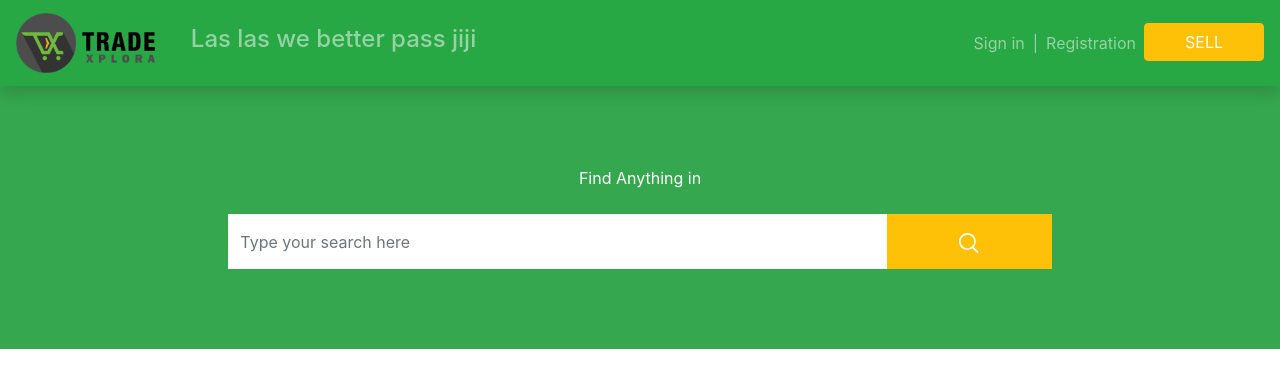
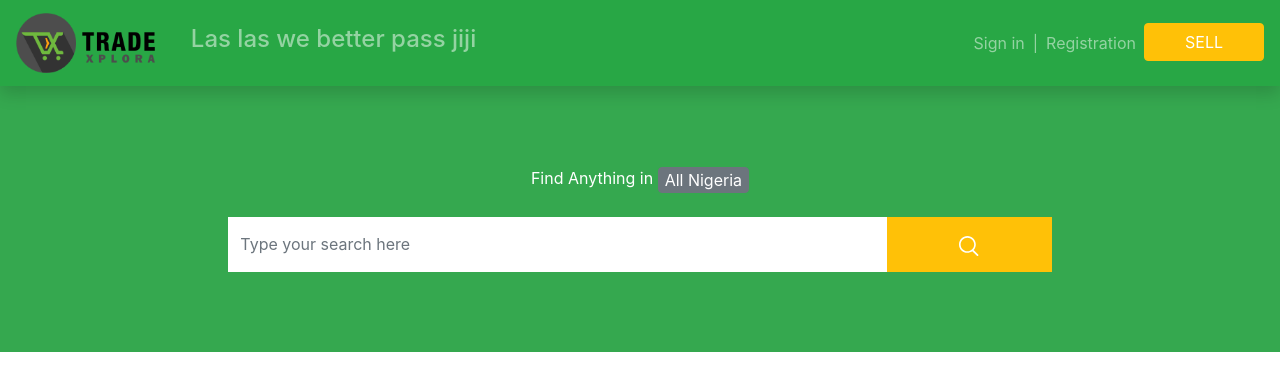
Before and after one commit to imakandiboi/tdx-redo, a Vue app: page / in a window 1280 px wide. Shown: the top 390 px of the page. Built offline with nearby package versions, Linux system fonts and the light colour scheme.

Commit message:
quick change

```diff
--- a/src/App.vue
+++ b/src/App.vue
@@ -1,12 +1,17 @@
 <template>
   <div id="app">
+    <Header />
     <router-view></router-view>
   </div>
 </template>
 
 <script>
+import Header from "@/components/layout/Header.vue";
 export default {
   name: "App",
+  components: {
+    Header,
+  },
 };
 </script>
 
--- a/src/components/home/Lander.vue
+++ b/src/components/home/Lander.vue
@@ -1,9 +1,14 @@
 <template>
   <b-container fluid class="bg-custom">
     <b-row class="text-center justify-content-md-center">
-      <b-col  sm="8" class="text-white">
+      <b-col sm="8" class="text-white">
         <div class="header">
-          <div class="mb-4">Find Anything in</div>
+          <div class="mb-4">
+            Find Anything in
+            <b-button type="submit" style="padding: 0px 6px" variant="secondary"
+              >All Nigeria</b-button
+            >
+          </div>
           <b-form inline class="justify-content-md-center">
             <!-- <label class="sr-only" for="inline-form-input-username"
             >Username</label
--- a/src/views/index.vue
+++ b/src/views/index.vue
@@ -1,17 +1,14 @@
 <template>
   <div>
-    <Header />
     <Lander />
   </div>
 </template>
 
 <script>
 import Lander from "@/components/home/Lander.vue";
-import Header from "../components/layout/Header.vue";
 export default {
   components: {
     Lander,
-    Header,
   },
 };
 </script>
```
